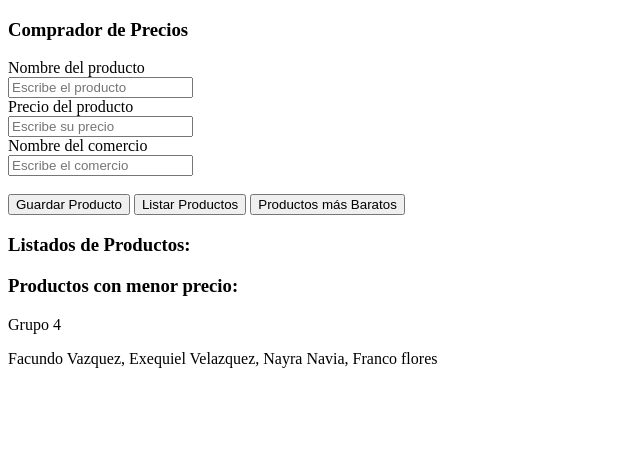
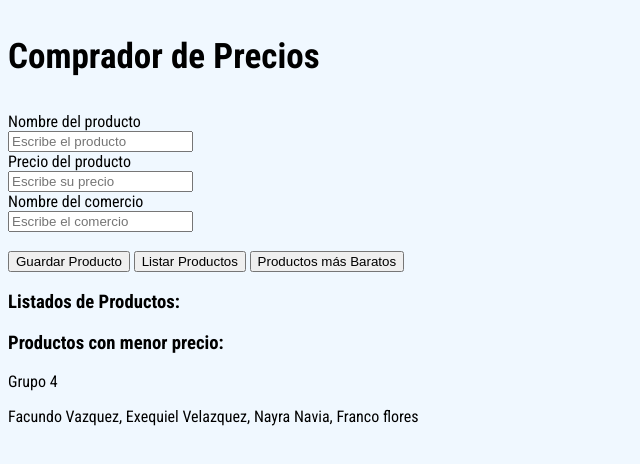
Before and after one commit to Nayra21/PreciosComparador, a plain HTML site: page public/index.html in a window 1280 px wide. Shown: the whole page, without its empty margins (0-640 px from the left). Drawn offline with Linux system fonts and the light colour scheme.

Commit message:
primeros cambios en css

```diff
--- a/public/css/style.css
+++ b/public/css/style.css
@@ -0,0 +1,8 @@
+body {
+    background-color:aliceblue;
+    font-family: 'Roboto Condensed', sans-serif;
+}
+
+#titulo{
+    font-size: 30px;
+}
--- a/public/index.html
+++ b/public/index.html
@@ -3,6 +3,9 @@
 <head>
     <meta charset="UTF-8">
     <meta name="viewport" content="width=device-width, initial-scale=1.0">
+    <link rel="preconnect" href="https://fonts.googleapis.com">
+    <link rel="preconnect" href="https://fonts.gstatic.com" crossorigin>
+    <link href="https://fonts.googleapis.com/css2?family=Roboto+Condensed:wght@300;400;700&display=swap" rel="stylesheet">
     <title>Comparador de Precios</title>
     <link rel="stylesheet" href="../public/css/style.css">
 
@@ -11,31 +14,37 @@
 <body>
 
     <article>
-        <section>
+        <section id="titulo">
             <h1>Comprador de Precios</h1>
         </section>
 
         <section>
-            <label for="nombre">Nombre del producto</label><br>
-            <input type="text" placeholder="Escribe el producto"><br>
-            <label for="precio">Precio del producto</label><br>
-            <input type="number" placeholder="Escribe su precio"><br>
-            <label for="comercio">Nombre del comercio</label><br>
-            <input type="text" placeholder="Escribe el comercio">
+            <div class="input">
+                <label for="nombre">Nombre del producto</label><br>
+                <input type="text" placeholder="Escribe el producto">
+            </div>
+            <div class="input">
+                <label for="precio">Precio del producto</label><br>
+                <input type="number" placeholder="Escribe su precio">
+            </div>
+            <div class="input">
+                <label for="comercio">Nombre del comercio</label><br>
+                <input type="text" placeholder="Escribe el comercio">
+            </div>
         </section>
 
-        <section>
+        <section id="button">
             <br>
             <button>Guardar Producto</button>
             <button>Listar Productos</button>
             <button>Productos más Baratos</button>
         </section>
 
-        <section>
+        <section id="lista">
             <h3>Listados de Productos:</h3>
         </section>
 
-        <section>
+        <section id="comparacion">
             <h3>Productos con menor precio:</h3>
         </section>
     </article>
```
